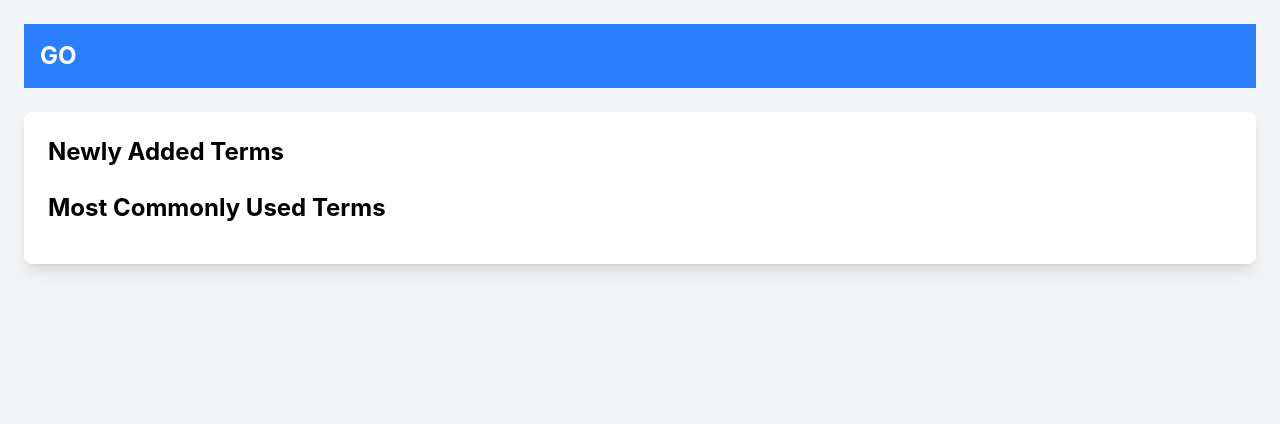
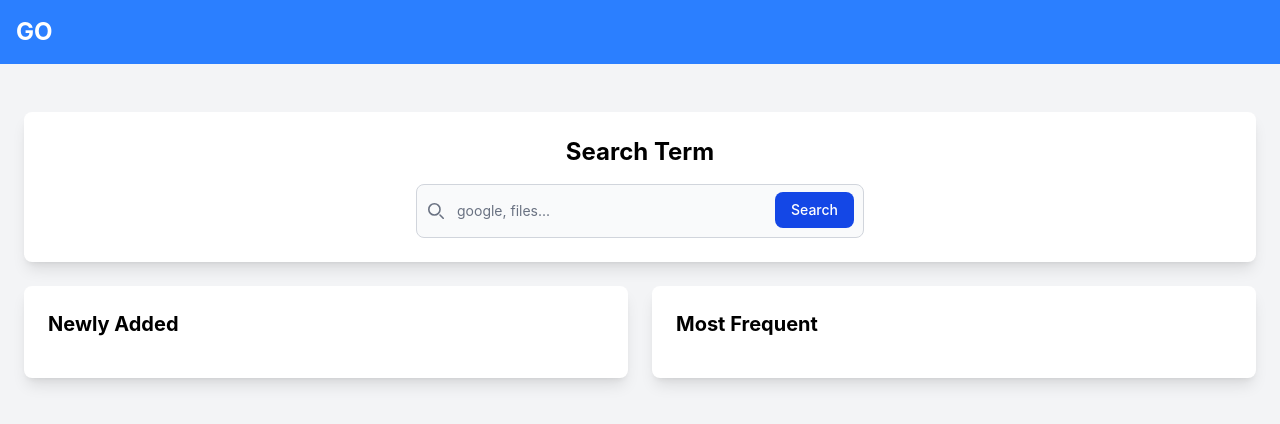
Before and after one commit to 10morgant/go-redirecter, a Flask app: page /go/ in a window 1280 px wide. Shown: the top 424 px of the page. Run offline with Flask 3, Linux system fonts and the light colour scheme; data that the repository does not hold is empty; some libraries are stand-ins or nearby versions.

Commit message:
home page

```diff
--- a/templates/terms.j2.html
+++ b/templates/terms.j2.html
@@ -6,26 +6,61 @@
     <title>Terms</title>
     <link rel="stylesheet" href="{{ url_for('static', filename='css/flowbite.min.css') }}">
 </head>
-<body class="bg-gray-100 p-6">
+<body class="bg-gray-100">
 <nav class="bg-blue-500 p-4 mb-6">
     <div class="max-w-7xl mx-auto">
         <a href="/go" class="text-white text-2xl font-bold">GO</a>
     </div>
 </nav>
-<div class="max-w-7xl mx-auto bg-white p-6 rounded-lg shadow-lg">
-    <h2 class="text-2xl font-bold mb-4">Newly Added Terms</h2>
-    <ul class="list-disc pl-5 mb-6">
-        {% for term, created_at in newly_added_terms %}
-            <li>{{ term }} (Added on: {{ created_at }})</li>
-        {% endfor %}
-    </ul>
-    <h2 class="text-2xl font-bold mb-4">Most Commonly Used Terms</h2>
-    <ul class="list-disc pl-5">
-        {% for term, usage_count in most_commonly_used_terms %}
-            <li>{{ term }} (Usage count: {{ usage_count }})</li>
-        {% endfor %}
-    </ul>
+<div class="p-6">
+    <div class="max-w-7xl mx-auto bg-white p-6 rounded-lg shadow-lg mb-6">
+        <h2 class="text-2xl font-bold mb-4 text-center">Search Term</h2>
+        <form id="search-form" class="max-w-md mx-auto">
+            <label for="default-search" class="mb-2 text-sm font-medium text-gray-900 sr-only">Search</label>
+            <div class="relative">
+                <div class="absolute inset-y-0 start-0 flex items-center ps-3 pointer-events-none">
+                    <svg class="w-4 h-4 text-gray-500" aria-hidden="true" xmlns="http://www.w3.org/2000/svg" fill="none"
+                         viewBox="0 0 20 20">
+                        <path stroke="currentColor" stroke-linecap="round" stroke-linejoin="round" stroke-width="2"
+                              d="m19 19-4-4m0-7A7 7 0 1 1 1 8a7 7 0 0 1 14 0Z"/>
+                    </svg>
+                </div>
+                <input type="text" id="search-term"
+                       class="block w-full p-4 ps-10 text-sm text-gray-900 border border-gray-300 rounded-lg bg-gray-50 focus:ring-blue-500 focus:border-blue-500"
+                       placeholder="google, files..." required/>
+                <button type="submit"
+                        class="text-white absolute end-2.5 bottom-2.5 bg-blue-700 hover:bg-blue-800 focus:ring-4 focus:outline-none focus:ring-blue-300 font-medium rounded-lg text-sm px-4 py-2">
+                    Search
+                </button>
+            </div>
+        </form>
+    </div>
+    <div class="max-w-7xl mx-auto grid grid-cols-1 md:grid-cols-2 gap-6">
+        <div class="bg-white p-6 rounded-lg shadow-lg">
+            <h2 class="text-xl font-bold mb-4">Newly Added</h2>
+            <ul class="list-disc pl-5">
+                {% for term, created_at in newly_added_terms %}
+                    <li>{{ term }}</li>
+                {% endfor %}
+            </ul>
+        </div>
+        <div class="bg-white p-6 rounded-lg shadow-lg">
+            <h2 class="text-xl font-bold mb-4">Most Frequent</h2>
+            <ul class="list-disc pl-5">
+                {% for term, usage_count in most_commonly_used_terms %}
+                    <li>{{ term }}</li>
+                {% endfor %}
+            </ul>
+        </div>
+    </div>
 </div>
 <script src="{{ url_for('static', filename='css/flowbite.min.js') }}"></script>
+<script>
+    document.getElementById('search-form').addEventListener('submit', function (event) {
+        event.preventDefault();
+        const term = document.getElementById('search-term').value;
+        window.location.href = `/go/${term}`;
+    });
+</script>
 </body>
 </html>
```
